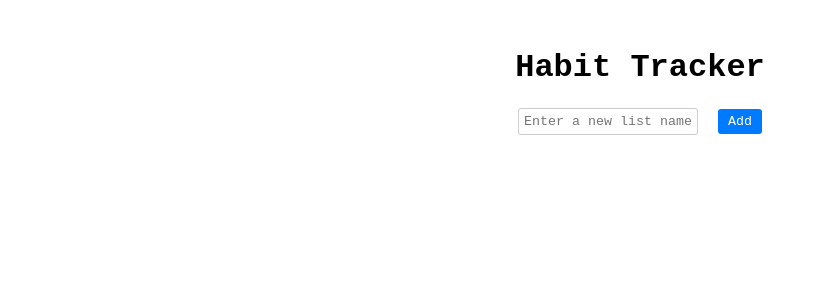
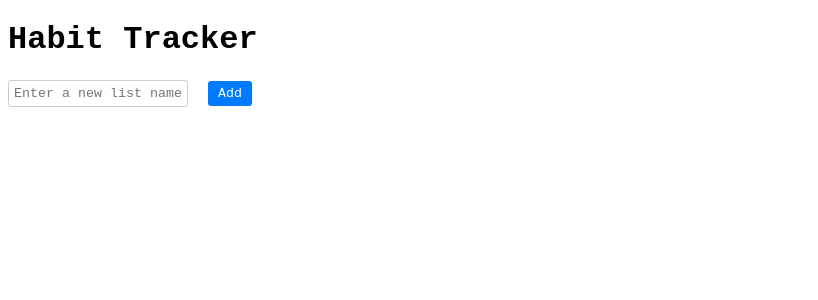
Before and after one commit to maeBoittiaux/sticky-note, a React (Create React App) app: page / in a window 1280 px wide. Shown: the top 300 px of the page, without its empty margins (0-818 px from the left). Built offline with nearby package versions, Linux system fonts and the light colour scheme; the HTML template or start-up script is replaced by a standard one.

Commit message:
refactor (index.css) : update '.App' to 'body'

```diff
--- a/src/index.css
+++ b/src/index.css
@@ -1,7 +1,5 @@
-.App {
+body {
   font-family: 'Courier New', Courier, monospace;
-  text-align: center;
-  padding: 20px;
 }
 
 ul {
```
